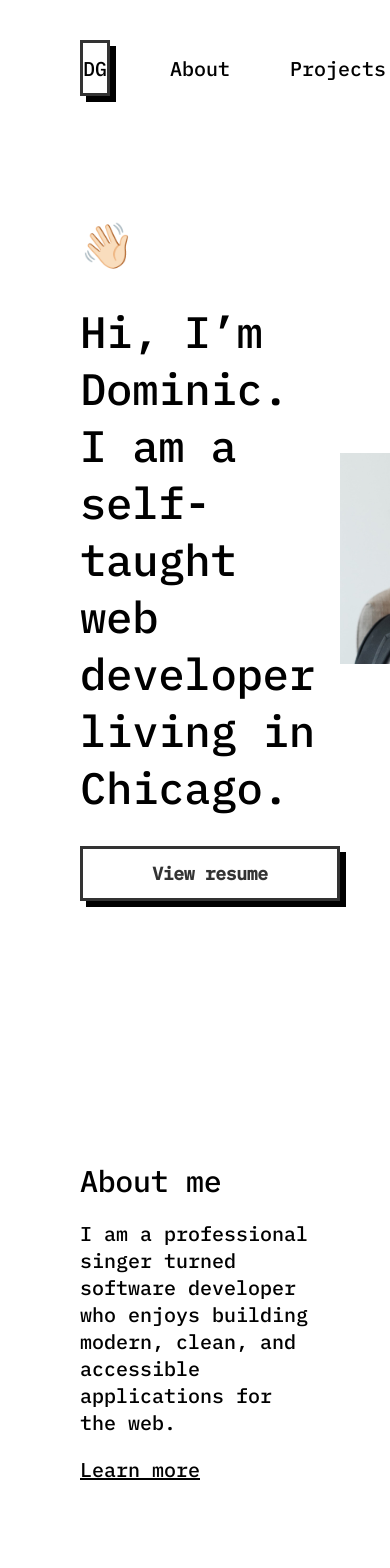
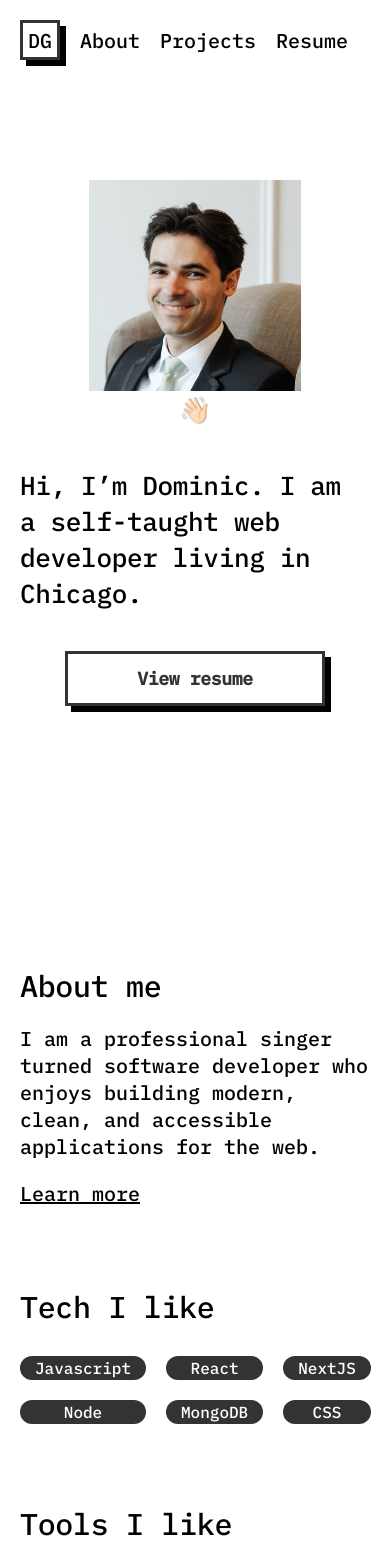
Before and after one commit to dominicgerman/my-portfolio, a Next.js app: page / in a window 390 px wide. Shown: the top 1568 px of the page. Built offline with nearby package versions, Linux system fonts and the light colour scheme.

Commit message:
media queries

```diff
--- a/components/layout.module.css
+++ b/components/layout.module.css
@@ -33,3 +33,38 @@
 .backToHome {
   margin: 3rem 0 3rem;
 }
+
+@media (max-width: 50em) {
+  .container {
+    padding: 4rem 4rem;
+  }
+
+  .nav {
+    gap: 3rem;
+  }
+}
+
+@media (max-width: 40em) {
+  .nav {
+    gap: 3rem;
+  }
+
+  .homeBtn {
+    width: 4rem;
+    height: 4rem;
+  }
+
+  .contactLink {
+    display: none;
+  }
+}
+
+@media (max-width: 25em) {
+  .container {
+    padding: 2rem 2rem;
+  }
+
+  .nav {
+    gap: 2rem;
+  }
+}
--- a/components/layout.tsx
+++ b/components/layout.tsx
@@ -30,7 +30,9 @@ export default function Layout({
         <Link href="/resume.pdf" target="_blank">
           Resume
         </Link>
-        <Link href="/contact">Contact</Link>
+        <Link className={styles.contactLink} href="/contact">
+          Contact
+        </Link>
       </header>
       <main>{children}</main>
       {!home && (
--- a/components/projectsList.tsx
+++ b/components/projectsList.tsx
@@ -106,7 +106,6 @@ export default function ProjectsList({ home }: { home?: boolean }) {
             <div className={`${styles.techItems} ${styles.small}`}>
               <p>React</p>
               <p>Redux</p>
-              <p>Material UI</p>
               <p>Express</p>
             </div>
             <div className={styles.projectLinks}>
--- a/pages/index.tsx
+++ b/pages/index.tsx
@@ -16,7 +16,7 @@ export default function Home() {
       </Head>
 
       <section className={styles.welcome}>
-        <div>
+        <div className={utilStyles.flex}>
           <h1 className={styles.welcomeMsg}>👋🏻</h1>
           <h1 className={styles.welcomeMsg}>
             Hi, I’m Dominic. I am a self-taught web developer living in Chicago.
--- a/pages/projects/blog.tsx
+++ b/pages/projects/blog.tsx
@@ -51,6 +51,7 @@ export default function Blog() {
           alt="nextJS logo"
           width="400"
           height="400"
+          className={utilStyles.img}
         ></img>
       </section>
       <h3 style={{ marginTop: '3rem' }}>
--- a/pages/projects/daphnes.tsx
+++ b/pages/projects/daphnes.tsx
@@ -62,6 +62,7 @@ export default function Daphnes() {
             alt="daphnes website screenshot"
             width={400}
             height={400}
+            className={utilStyles.img}
           />
           <Link
             href="https://github.com/dominicgerman/daphnes_fullstack"
--- a/pages/projects/portfolio.tsx
+++ b/pages/projects/portfolio.tsx
@@ -61,6 +61,7 @@ export default function Portfolio() {
           alt="nextJS logo"
           width="400"
           height="400"
+          className={utilStyles.img}
         ></img>
       </section>
       <h3 style={{ marginTop: '3rem' }}>
--- a/styles/Home.module.css
+++ b/styles/Home.module.css
@@ -106,3 +106,35 @@
 .contactMe a:link {
   padding-right: 12px;
 }
+
+@media (max-width: 50em) {
+  .techItems {
+    display: grid;
+    grid-template-columns: 1fr 1fr 1fr 1fr;
+  }
+
+  .projectItem {
+    flex-direction: column;
+    gap: 3rem;
+  }
+
+  .projectLinks {
+    flex-direction: column;
+  }
+}
+
+@media (max-width: 25em) {
+  .welcome {
+    flex-direction: column-reverse;
+  }
+
+  .contentContainer {
+    align-items: center;
+  }
+}
+
+@media (max-width: 25em) {
+  .tech-items {
+    grid-template-columns: 1fr 1fr 1fr;
+  }
+}
--- a/styles/globals.css
+++ b/styles/globals.css
@@ -46,12 +46,15 @@ h3 {
   letter-spacing: -0.32px;
 }
 
-/* @media (prefers-color-scheme: dark) {
-  html {
-    color-scheme: dark;
+@media (max-width: 50em) {
+  h1 {
+    font-size: 3.2rem;
   }
-  body {
-    color: white;
-    background: black;
+}
+
+@media (max-width: 25em) {
+  h1 {
+    font-size: 2.6rem;
+    line-height: 3.6rem;
   }
-} */
+}
--- a/styles/utils.module.css
+++ b/styles/utils.module.css
@@ -69,3 +69,32 @@
 .borderRadius {
   border-radius: 9999px;
 }
+
+.flex {
+  display: flex;
+  flex-direction: column;
+  align-items: center;
+  gap: 1rem;
+}
+
+@media (max-width: 50em) {
+}
+
+@media (max-width: 40em) {
+}
+
+@media (max-width: 25em) {
+  .about {
+    flex-direction: column-reverse;
+    align-items: center;
+  }
+
+  .content {
+    align-items: center;
+  }
+
+  .img {
+    height: 200px;
+    width: 200px;
+  }
+}
```
